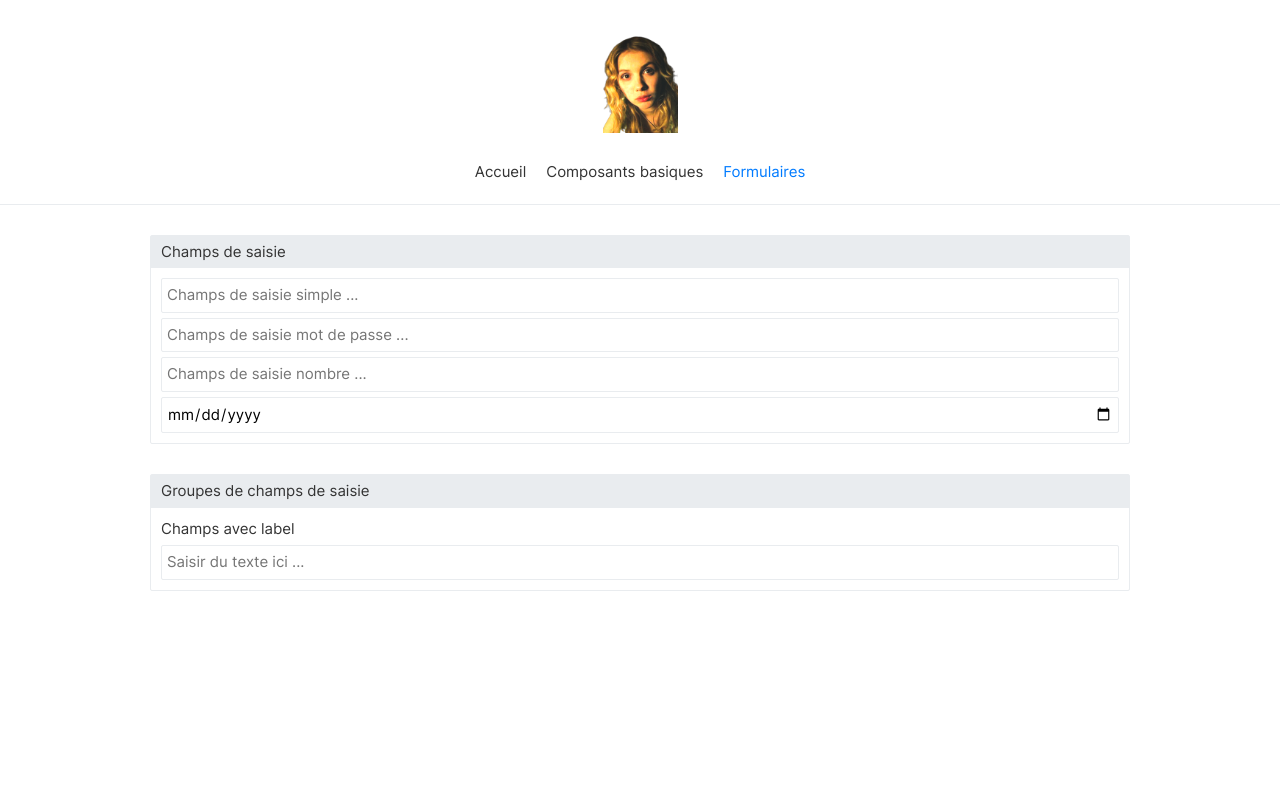
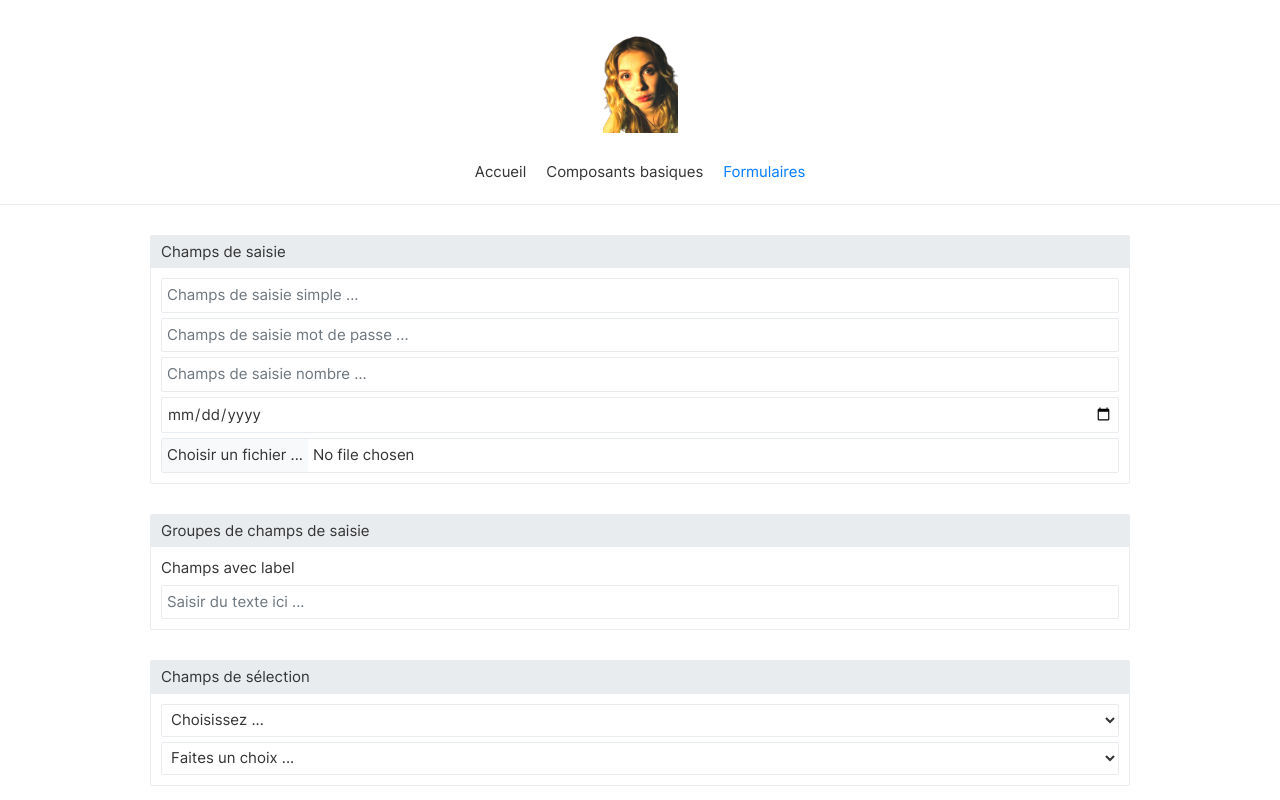
Before and after one commit to quentin-leonard-andre/Cassie_UI_Kit, a Vue app: page /forms in a window 1280 px wide. Built offline with nearby package versions, Linux system fonts and the light colour scheme.

Commit message:
Add basics selection input, customize file selector

```diff
--- a/src/assets/scss/_reset_css.scss
+++ b/src/assets/scss/_reset_css.scss
@@ -87,7 +87,6 @@ textarea {
   border: 0;
   border-radius: 0;
   padding: 0;
-  appearance: none;
   background-color: transparent;
   vertical-align: middle;
   white-space: normal;
--- a/src/components/Basic/Button.vue
+++ b/src/components/Basic/Button.vue
@@ -30,6 +30,10 @@
     align-items: center;
     justify-content: center;
 
+    &:focus{
+      outline: 1px solid $primary_color;;
+    }
+
     &.primary{
       background-color: $primary_color;
       color: $light_color;
--- a/src/components/Form/Input.vue
+++ b/src/components/Form/Input.vue
@@ -1,5 +1,15 @@
-<script lang="ts">
+<script lang="js">
+  import Button from "../Basic/Button.vue";
+  import {ref} from 'vue';
+
   export default{
+    setup(){
+      const file_input = ref(null);
+
+      return {
+        file_input
+      }
+    },
     props: {
         placeholder: {
             type: String,
@@ -13,16 +23,43 @@
           type: String,
           default: ""
         }
+    },
+    components: {
+      Button,
+      ref
+    },
+    methods: {
+      openFileSelector(){
+        if(this.file_input)
+          this.file_input.click();
+      }
     }
   }
 </script>
 
 <template>
-    <input
+  <template v-if="type=='file'">
+    <div class="file_input">
+      <Button @click="openFileSelector">
+        Choisir un fichier ...
+      </Button>
+      <input
         :placeholder="placeholder"
         :type="type"
         :name="name"
+
+        ref="file_input"
+      />
+    </div>
+  </template>
+
+  <template v-else>
+    <input
+      :placeholder="placeholder"
+      :type="type"
+      :name="name"
     />
+  </template>
 </template>
 
 <style lang="scss" scoped>
@@ -32,12 +69,40 @@
     border: 1px solid $border_color;
     font-family: $main_font;
     font-size: $normal_font_size;
+    color: $dark_color;
     padding: $small_space;
     border-radius: $very_small_space;
     width: 100%;
+
+    &::placeholder {
+      color: $grey_color;
+      opacity: 1;
+    }
 
     &:focus{
       outline: 1px solid $primary_color;
     }
   }
+
+  .file_input{
+    display: flex;
+    width: 100%;
+    border: 1px solid $border_color;
+    border-radius: $very_small_space;
+
+    input[type=file]{
+      width: auto;
+      flex: 1;
+      border: 0px solid;
+      cursor: pointer;
+
+      &:focus{
+        outline: 0px solid $primary_color;
+      }
+
+      &::file-selector-button{
+        display: none;
+      }
+    }
+  }
 </style>
--- /dev/null
+++ b/src/components/Form/Select.vue
@@ -0,0 +1,43 @@
+<script lang="ts">
+    export default{
+        components: {
+        },
+        props: {
+            options: {
+                type: Array,
+                default: []
+            },
+            placeholder: {
+                type: String,
+                default: "Choisissez ..."
+            }
+        }
+    }
+</script>
+
+<template>
+   <select>
+        <option selected disabled>{{ placeholder }}</option>
+        <option v-for="option in options">
+            {{ option }}
+        </option>
+   </select>
+</template>
+
+<style lang="scss" scoped>
+    @import "../../assets/scss/variables";
+
+    select{
+        border: 1px solid $border_color;
+        font-family: $main_font;
+        font-size: $normal_font_size;
+        color: $dark_color;
+        padding: $small_space;
+        border-radius: $very_small_space;
+        width: 100%;
+
+        &:focus{
+        outline: 1px solid $primary_color;
+        }
+    }
+</style>
--- a/src/components/Presentation/InputPresenter.vue
+++ b/src/components/Presentation/InputPresenter.vue
@@ -36,6 +36,11 @@
         placeholder="Champs de saisie date ..."
         type="date"
     ></Input>
+
+    <Input
+        placeholder="Champs de saisie fichier ..."
+        type="file"
+    ></Input>
   </Presenter>
 </template>
 
--- /dev/null
+++ b/src/components/Presentation/SelectPresenter.vue
@@ -0,0 +1,31 @@
+<script lang="js">
+    import Presenter from "./Presenter.vue";
+    import Select from "../Form/Select.vue";
+
+    export default{
+        components: {
+            Presenter,
+            Select
+        }
+    }
+</script>
+
+<template>
+  <Presenter
+  >
+    <template v-slot:title>
+      Champs de sélection
+    </template>
+
+    <Select></Select>
+
+    <Select
+      placeholder="Faites un choix ..."
+      :options="[
+        'Choix 1',
+        'Choix 2',
+        'Choix 3',
+      ]"
+    ></Select>
+  </Presenter>
+</template>
--- a/src/views/FormsView.vue
+++ b/src/views/FormsView.vue
@@ -2,12 +2,14 @@
   import Presenter from "../components/Presentation/Presenter.vue";
   import InputPresenter from "../components/Presentation/InputPresenter.vue";
   import InputGroupPresenter from "../components/Presentation/InputGroupPresenter.vue";
+  import SelectPresenter from "../components/Presentation/SelectPresenter.vue";
 
   export default{
     components: {
       Presenter,
       InputPresenter,
-      InputGroupPresenter
+      InputGroupPresenter,
+      SelectPresenter
     }
   }
 </script>
@@ -16,6 +18,7 @@
   <div id="presenters">
     <InputPresenter></InputPresenter>
     <InputGroupPresenter></InputGroupPresenter>
+    <SelectPresenter></SelectPresenter>
   </div>
 </template>
 
```
Also changed, not shown: 1 other file (tests, documents, lock files or other folders).
